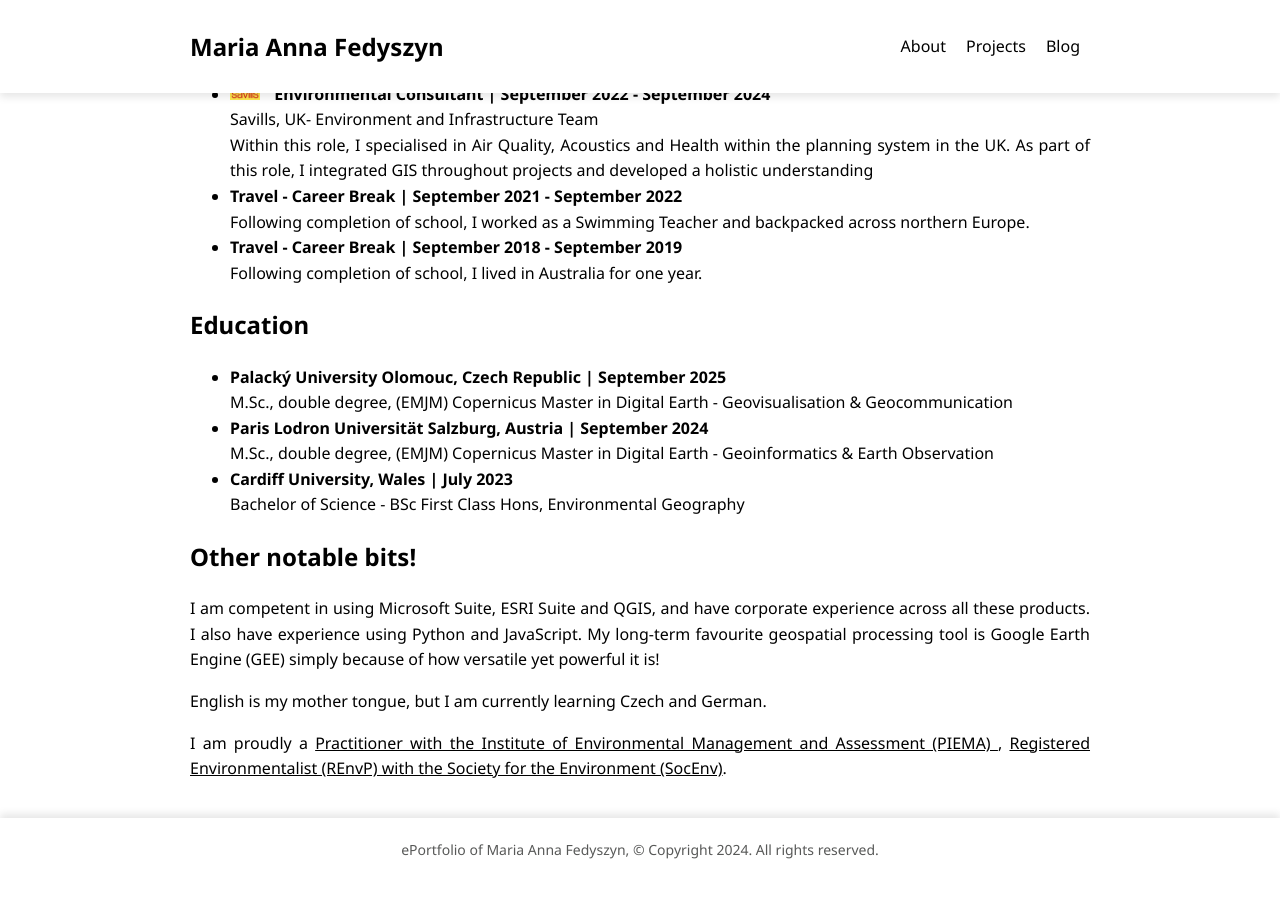
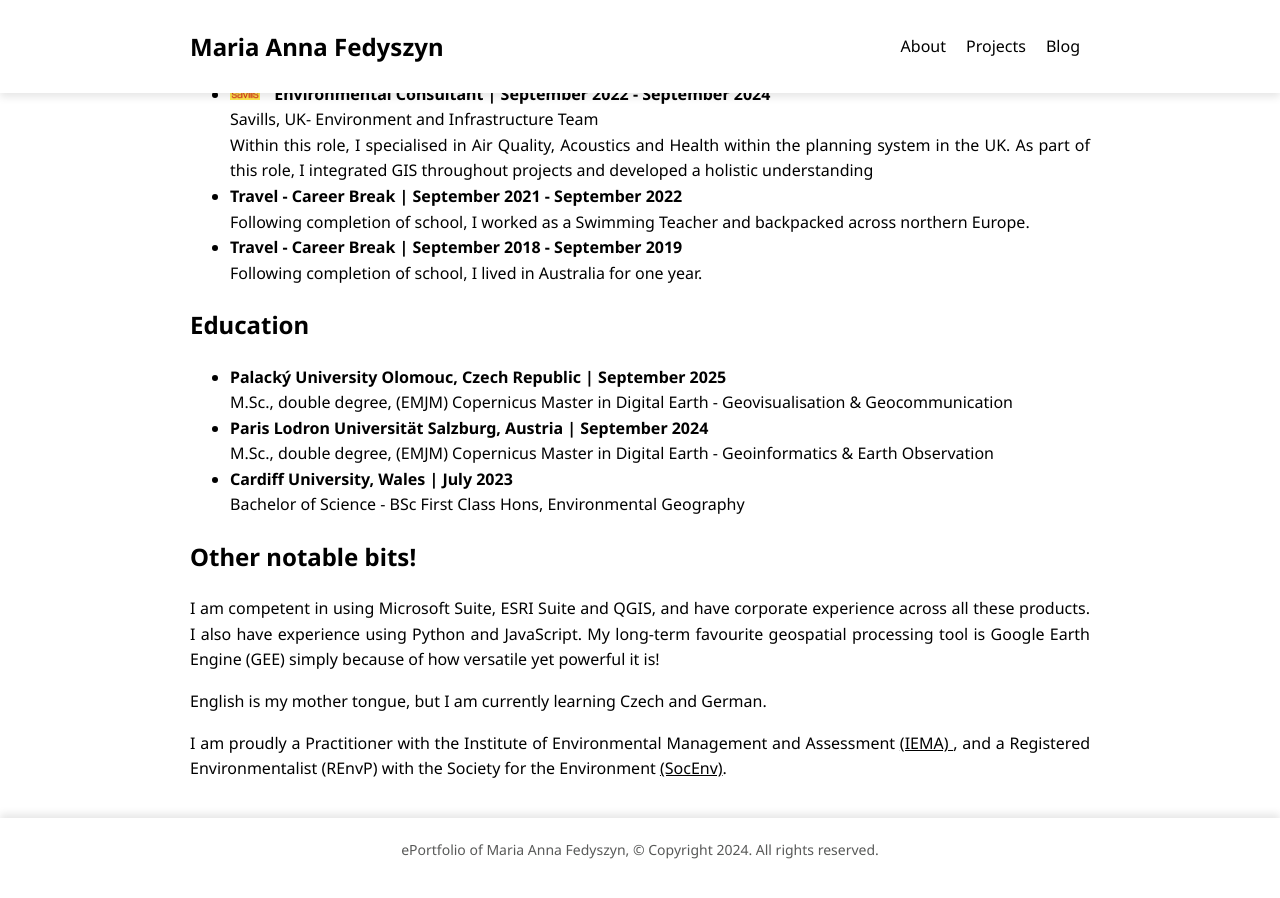
Before and after one commit to maria-anna-gis/maria-anna-gis.github.io, a Jekyll site: the page built from index.md, in a window 1280 px wide and 900 px high, scrolled down 925 px. Built offline with Jekyll 4.4.1, drawn with Linux system fonts in a browser that asks for light colours.

Commit message:
Update index.md

```diff
--- a/index.md
+++ b/index.md
@@ -75,4 +75,4 @@ title: About
 <h2>Other notable bits!</h2>
 <p> I am competent in using Microsoft Suite, ESRI Suite and QGIS, and have corporate experience across all these products. I also have experience using Python and JavaScript. My long-term favourite geospatial processing tool is Google Earth Engine (GEE) simply because of how versatile yet powerful it is! </p>
 <p> English is my mother tongue, but I am currently learning Czech and German. </p>
-<p> I am proudly a <a href="https://www.iema.net/" rel="external nofollow noopener" target="_blank">Practitioner with the Institute of Environmental Management and Assessment (PIEMA) </a>, <a href="https://socenv.org.uk/" rel="external nofollow noopener" target="_blank">Registered Environmentalist (REnvP) with the Society for the Environment (SocEnv)</a>.  </p>
+<p> I am proudly a Practitioner with the Institute of Environmental Management and Assessment <a href="https://www.iema.net/" rel="external nofollow noopener" target="_blank">(IEMA) </a>, and a Registered Environmentalist (REnvP) with the Society for the Environment <a href="https://socenv.org.uk/" rel="external nofollow noopener" target="_blank">(SocEnv)</a>.  </p>
```
